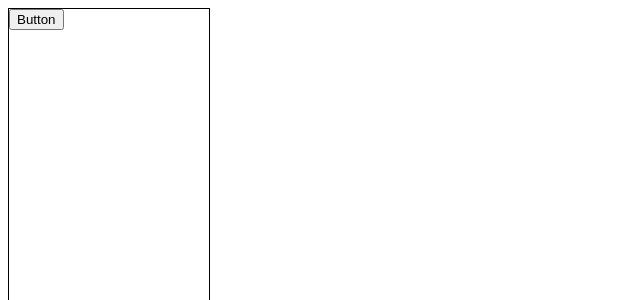
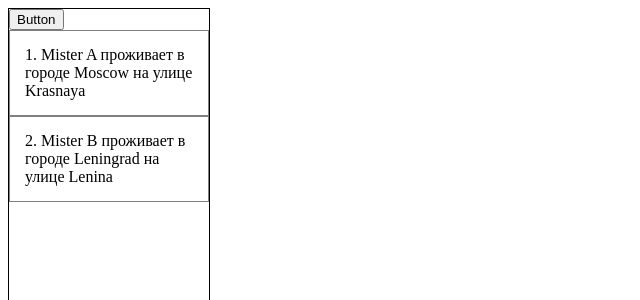
Before and after one commit to Chupriarti/react-typescript-0, a React (Create React App) app: page / in a window 1280 px wide. Shown: the top 300 px of the page, without its empty margins (0-640 px from the left). Built offline with nearby package versions, Linux system fonts and the light colour scheme; the HTML template or start-up script is replaced by a standard one.

Commit message:
added mock users data

```diff
--- a/src/App.tsx
+++ b/src/App.tsx
@@ -1,7 +1,13 @@
 import React from 'react';
 import Card, { CardVariant } from './components/Card';
+import UserList from './components/UserList';
+import { IUser } from './types/types';
 
 function App() {
+  const users: IUser[] = [
+    {id: "1", name: "Mister A", email: "mister-a@mail.com", address: {city: "Moscow", street: "Krasnaya", zipcode: "001" }},
+    {id: "2", name: "Mister B", email: "mister-b@mail.com", address: {city: "Leningrad", street: "Lenina", zipcode: "002" }}
+  ]
   return (
     <div>
       <Card
@@ -11,6 +17,7 @@ function App() {
         onClick={(num) => console.log("Hola!", num)}
       >
         <button>Button</button>
+        <UserList users={users}/>
       </Card>
     </div>
   );
```
